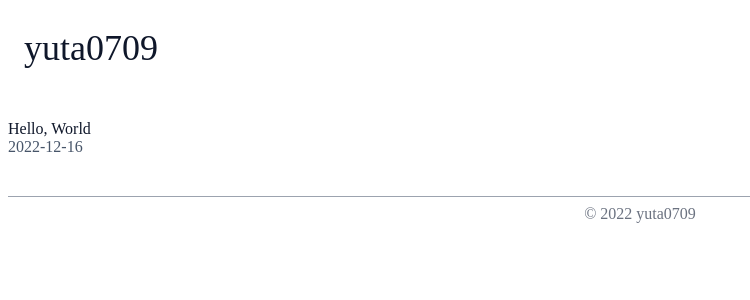
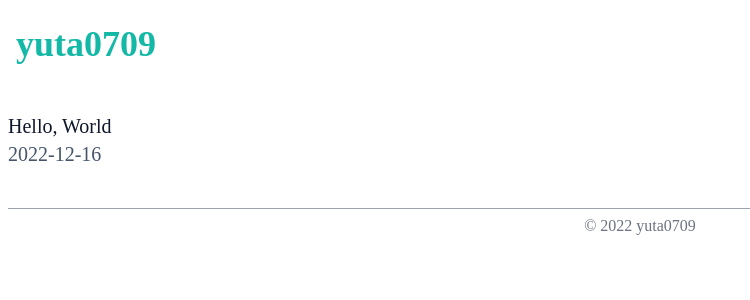
Before and after one commit to yuta0709/blog, a Next.js app: page / in a window 1280 px wide. Shown: the top 300 px of the page, without its empty margins (0-750 px from the left). Built offline with nearby package versions, Linux system fonts and the light colour scheme.

Commit message:
fix style

```diff
--- a/components/ArticlePreview.tsx
+++ b/components/ArticlePreview.tsx
@@ -8,7 +8,7 @@ type Props = {
 
 const ArticlePreview: FC<Props> = ({ article }) => {
   return (
-    <a href={`/${article.slug}`} className="no-underline">
+    <a href={`/${article.slug}`} className="no-underline text-xl">
       <div className="py-8">
         <div className="text-slate-900">{article.title}</div>
         <div className="text-slate-600">{article.date}</div>
--- a/components/Header.tsx
+++ b/components/Header.tsx
@@ -3,10 +3,14 @@ import Link from "next/link";
 const Header = () => {
   return (
     <header>
-      <nav className="px-2 sm:px-4 md:py-5 container mx-auto">
+      <nav className="px-2 py-4 container mx-auto">
         <a
           href="/"
-          className="no-underline text-xl md:text-2xl lg:text-4xl text-slate-900 hover:text-slate-700"
+          className={`no-underline
+            text-2xl lg:text-4xl
+             text-teal-500 hover:text-teal-400
+            text-center font-bold
+            `}
         >
           yuta0709
         </a>
```
